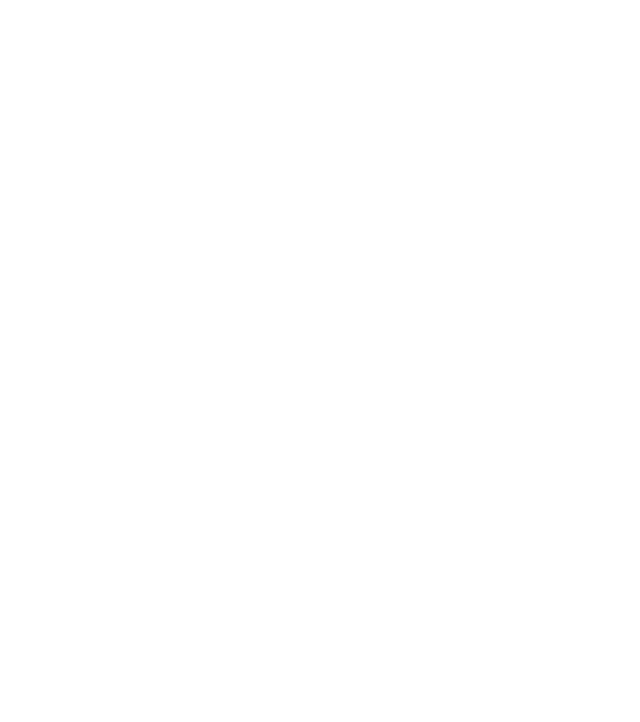
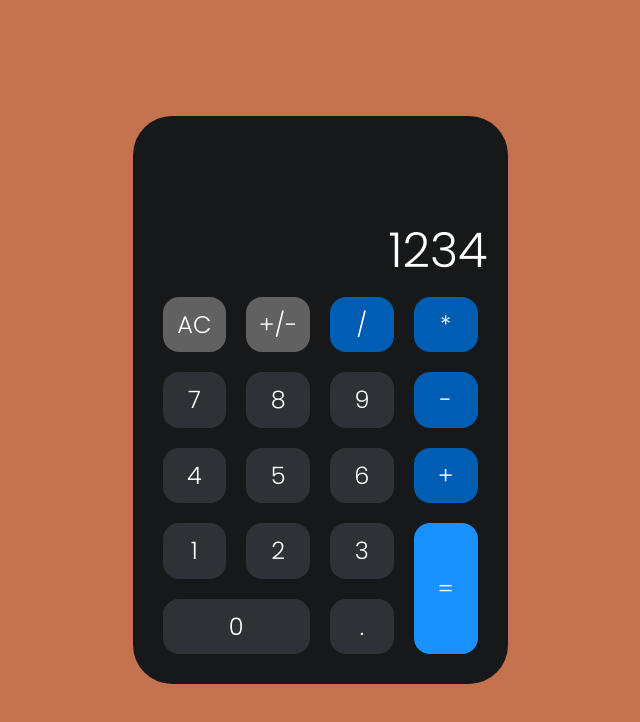
Before and after one commit to lucaswotta/calculator-js, a plain HTML site: page index.html in a window 1280 px wide. Shown: the whole page, without its empty margins (320-960 px from the left). Drawn offline with Linux system fonts and the light colour scheme.

Commit message:
Add stylization

```diff
--- a/index.html
+++ b/index.html
@@ -7,15 +7,33 @@
     <meta name="viewport" content="width=device-width, initial-scale=1.0">
     <link rel="stylesheet" href="./style/style.css">
     <link rel="shortcut icon" href="favicon.svg" type="image/x-icon">
+    <link rel="preconnect" href="https://fonts.googleapis.com">
+    <link rel="preconnect" href="https://fonts.gstatic.com" crossorigin>
+    <link href="https://fonts.googleapis.com/css2?family=Poppins:wght@300&display=swap" rel="stylesheet">
     <title>Calculator JS</title>
 </head>
 
 <body>
     <div>
-        <header></header>
-        <main></main>
-        <aside></aside>
-        <footer></footer>
+        <p>1234</p>
+        <button class="grey-button">AC</button>
+        <button class="grey-button">+/-</button>
+        <button class="blue-button">/</button>
+        <button class="blue-button">*</button>
+        <button class="black-button">7</button>
+        <button class="black-button">8</button>
+        <button class="black-button">9</button>
+        <button class="blue-button">-</button>
+        <button class="black-button">4</button>
+        <button class="black-button">5</button>
+        <button class="black-button">6</button>
+        <button class="blue-button">+</button>
+        <button class="black-button">1</button>
+        <button class="black-button">2</button>
+        <button class="black-button">3</button>
+        <button class="equal-button equal">=</button>
+        <button class="black-button zero">0</button>
+        <button class="black-button">.</button>
     </div>
 
     <script src="./js/main.js"></script>
--- a/style/style.css
+++ b/style/style.css
@@ -0,0 +1,77 @@
+* {
+    box-sizing: border-box;
+    color: #FFF;
+    font-family: 'Poppins', sans-serif;
+    margin: 0;
+    padding: 0;
+}
+
+body {
+    align-items: center;
+    background: #C5734F;
+    display: grid;
+    height: 100vh;
+    justify-content: center;
+    width: 100vw;
+}
+
+div {
+    background: linear-gradient(191.34deg, #17181A -4.95%, #17181A 103.74%);
+    border-radius: 39px;
+    display: grid;
+    grid-template-columns: repeat(4, 1fr);
+    grid-template-rows: repeat(7, 1fr);
+    height: 568px;
+    padding: 20px;
+    width: 375px;
+}
+
+p {
+    font-size: 48px;
+    grid-column: 1 / 5;
+    grid-row: 1 / 3;
+    text-align: right;
+    display: grid;
+    align-items: end;
+}
+
+button {
+    border-radius: 16px;
+    border: none;
+    font-size: 24px;
+    margin: 10px;
+    cursor: pointer;
+}
+
+button:hover {
+    opacity: 0.9;
+}
+
+button:active{
+    filter: brightness(120%) saturate(120%);
+}
+
+.black-button {
+    background: #303136;
+}
+
+.blue-button {
+    background: #005DB2;
+}
+
+.equal-button {
+    background: #1991FF;
+}
+
+.grey-button {
+    background: #616161;
+}
+
+.zero {
+    grid-column: 1 / 3;
+}
+
+.equal {
+    grid-column: 4 / 5;
+    grid-row: 6 / 8;
+}
```
